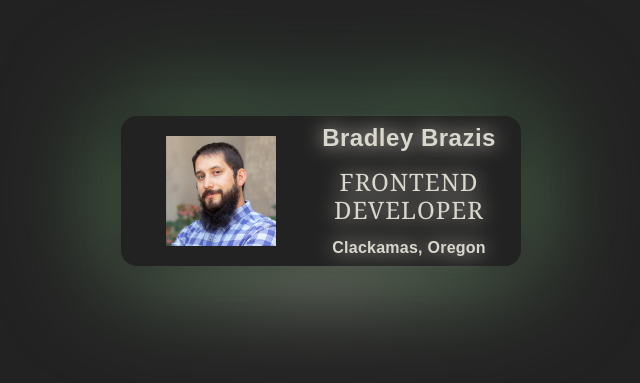
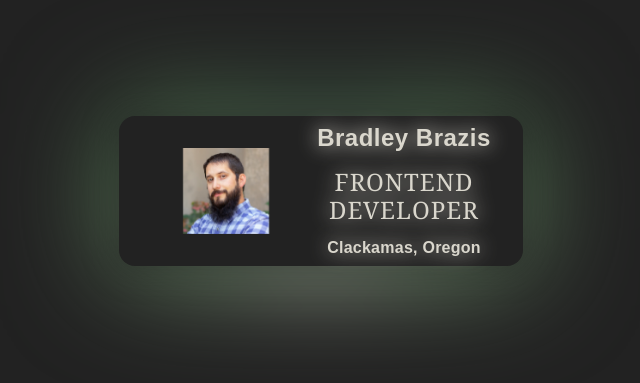
Before and after one commit to bbrazis/business-card, a website built with Vite: page index.html in a window 1280 px wide. Shown: the part 209-592 px from the top of the page, without its empty margins (319-959 px from the left). Built offline with nearby package versions, Linux system fonts and the light colour scheme.

Commit message:
Update styles.css

```diff
--- a/styles.css
+++ b/styles.css
@@ -45,7 +45,7 @@ body {
     min-width: 400px;
     max-width: 500px;
     margin: 0 auto;
-    padding: 20px;
+    padding: 2rem;
     display: flex;
     justify-content: space-around;
     text-align: center;
```
